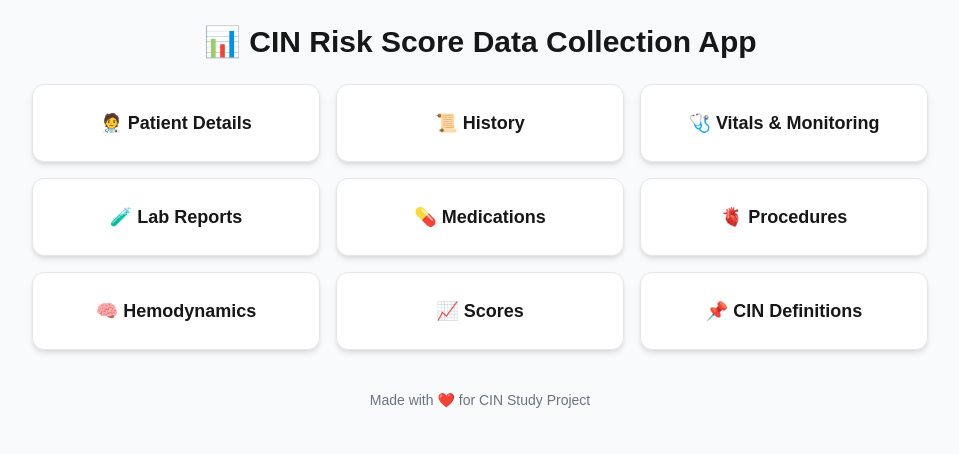
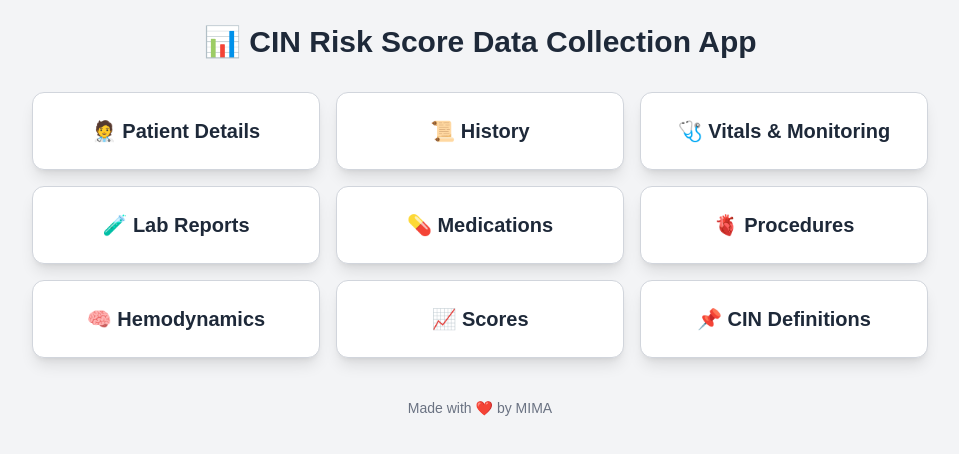
Before and after one commit to mihirjpandya54/mihir-cin-app, a Next.js app: page / in a window 1280 px wide. Shown: the top 454 px of the page, without its empty margins (160-1119 px from the left). Built offline with nearby package versions, Linux system fonts and the light colour scheme.

Commit message:
Update page.tsx

```diff
--- a/src/app/page.tsx
+++ b/src/app/page.tsx
@@ -15,8 +15,8 @@ export default function Home() {
   ];
 
   return (
-    <div className="min-h-screen bg-gray-50 flex flex-col items-center p-6">
-      <h1 className="text-3xl font-bold mb-6 text-center">
+    <div className="min-h-screen bg-gray-100 flex flex-col items-center p-6">
+      <h1 className="text-3xl font-extrabold mb-8 text-gray-800 text-center">
         📊 CIN Risk Score Data Collection App
       </h1>
 
@@ -25,15 +25,15 @@ export default function Home() {
           <Link
             key={idx}
             href={section.path}
-            className="bg-white rounded-xl shadow-md p-6 text-center hover:bg-blue-100 transition border border-gray-200"
+            className="bg-white rounded-xl shadow-lg p-6 text-center hover:bg-blue-50 transition border border-gray-300"
           >
-            <span className="text-lg font-semibold">{section.name}</span>
+            <span className="text-xl font-semibold text-gray-800">{section.name}</span>
           </Link>
         ))}
       </div>
 
       <footer className="mt-10 text-sm text-gray-500">
-        Made with ❤️ for CIN Study Project
+        Made with ❤️ by MIMA
       </footer>
     </div>
   );
```
